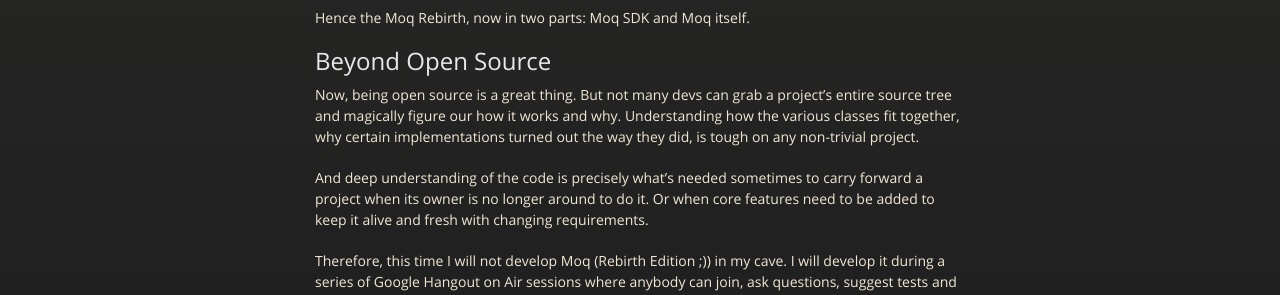
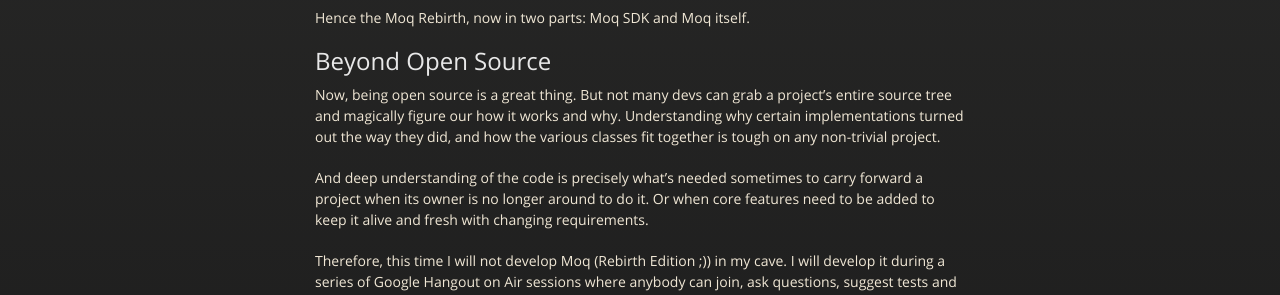
Before and after one commit to moq/moq.github.io, a Jekyll site: the page built from _posts/2013-07-09-rebirth.md, in a window 1280 px wide and 900 px high, scrolled down 929 px. Shown: the part 311-606 px from the top of the window. Built offline with Jekyll 4.4.1, drawn with Linux system fonts in a browser that asks for light colours; nearby versions of some CDN libraries; Markdown is read by kramdown in place of the engine named in the settings; comment, search, counter and statistics services are not loaded.

```diff
--- a/_posts/2013-07-09-rebirth.md
+++ b/_posts/2013-07-09-rebirth.md
@@ -32,7 +32,7 @@
 
 ## Beyond Open Source
 
-Now, being open source is a great thing. But not many devs can grab a project's entire source tree and magically figure our how it works and why. Understanding how the various classes fit together, why certain implementations turned out the way they did, is tough on any non-trivial project.
+Now, being open source is a great thing. But not many devs can grab a project's entire source tree and magically figure our how it works and why. Understanding why certain implementations turned out the way they did, and how the various classes fit together is tough on any non-trivial project.
 
 And deep understanding of the code is precisely what's needed sometimes to carry forward a project when its owner is no longer around to do it. Or when core features need to be added to keep it alive and fresh with changing requirements.
 
```
Also changed, not shown: _posts/2013-08-12-beyond-oss.md (added, +16 -0 lines).
